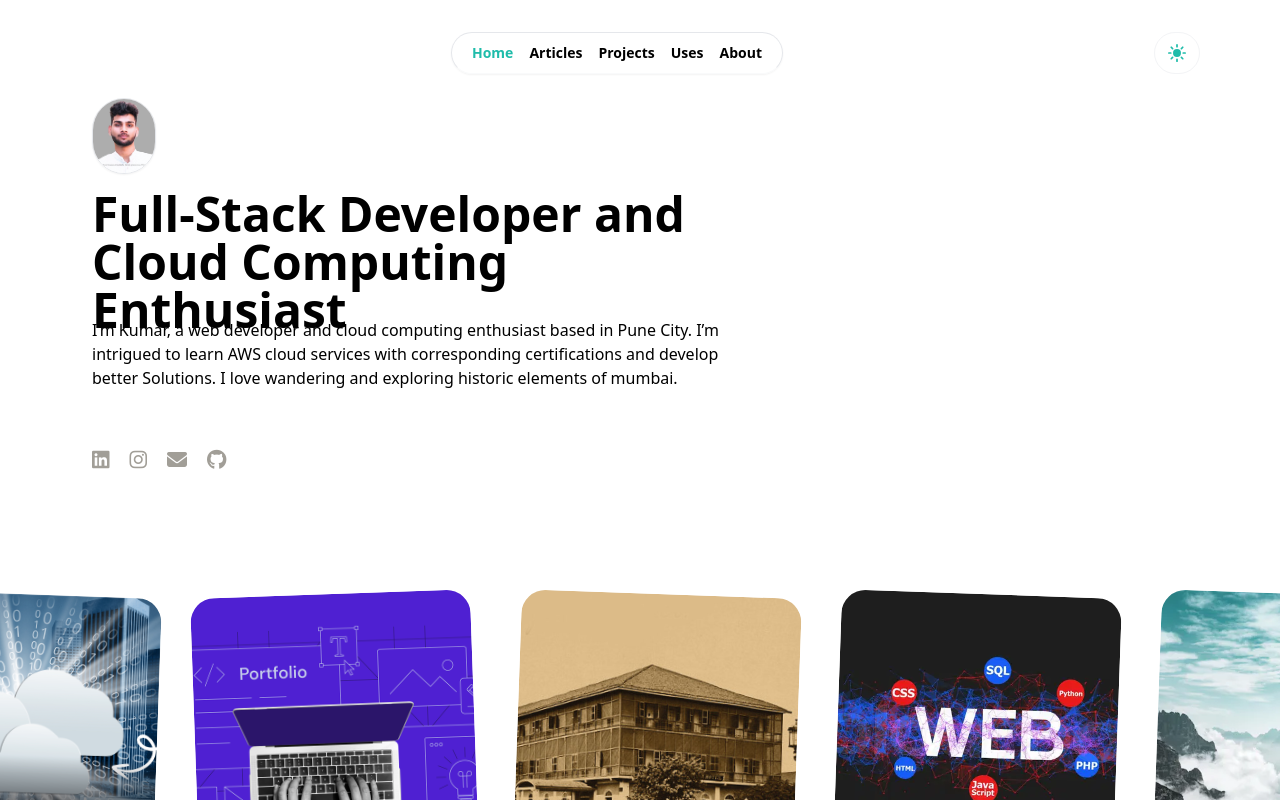
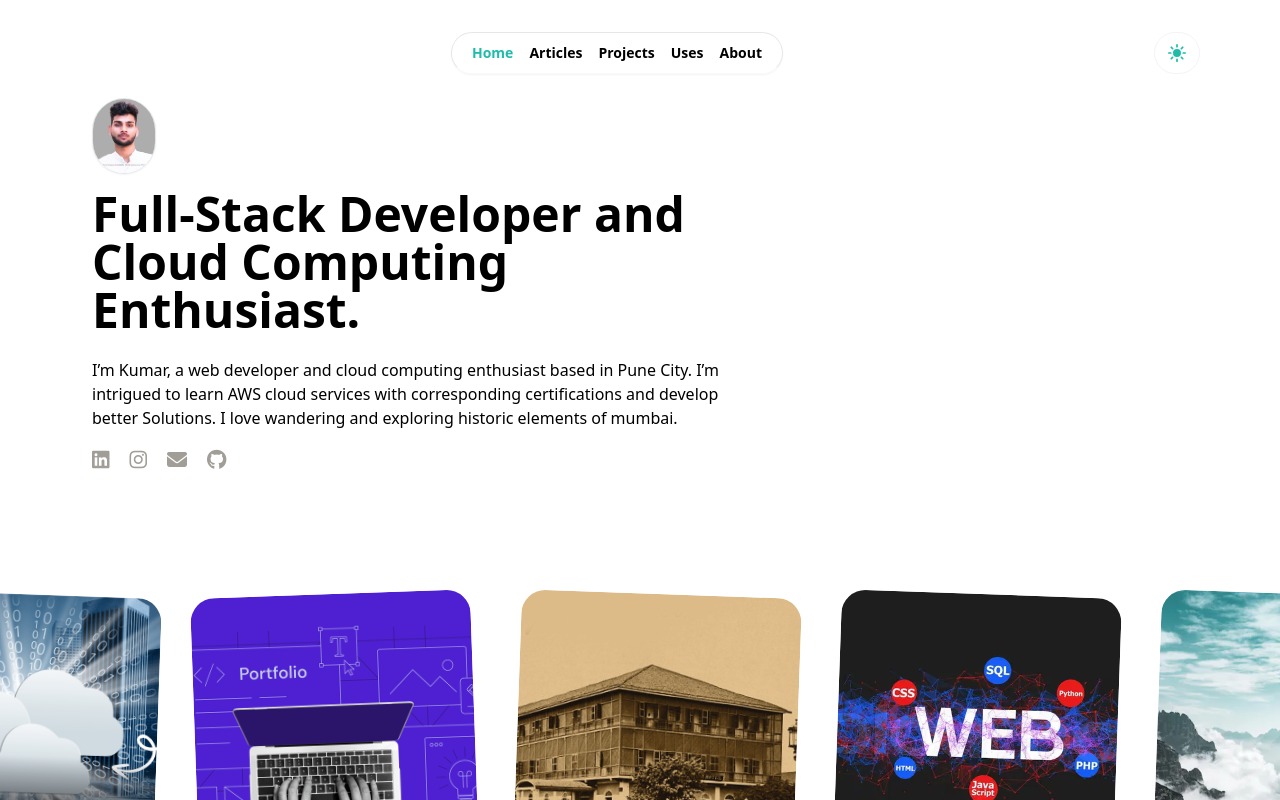
Before and after one commit to KumarWayadande/portfolio-prod, a React (Vite) app: page / in a window 1280 px wide. Shown: the top 800 px of the page. Built offline with nearby package versions, Linux system fonts and the light colour scheme.

Commit message:
heading added

```diff
--- a/src/components/aceternity-components/flip-words-demo.jsx
+++ b/src/components/aceternity-components/flip-words-demo.jsx
@@ -1,13 +1,12 @@
-/* eslint-disable react/prop-types */
 import { FlipWords } from "../ui/flip-words";
 
-export function FlipWordsDemo({words}) {
-  // const words = [
-  //   "Full-Stack Developer and Cloud Computing Ethusiast.",
-  //   // "I'm Mumbai's Underbelly Wanderer",
-  //   // "I'm Team Project Leader",
-  //   // "I'm School Topper - SSC",
-  // ];
+export function FlipWordsDemo() {
+  const words = [
+    "Full-Stack Developer and Cloud Computing Enthusiast.",
+    // "I'm Mumbai's Underbelly Wanderer",
+    // "I'm Team Project Leader",
+    // "I'm School Topper - SSC",
+  ];
 
   return (
     <div className="">
--- a/src/components/utility components/LandingPage.jsx
+++ b/src/components/utility components/LandingPage.jsx
@@ -64,12 +64,10 @@ const LandingPage = () => {
 
         <div className="heading text-4xl md:text-5xl font-bold dark:text-white">
           {/* Full-Stack Developer and Cloud Computing Ethusiast. */}
-          <FlipWordsDemo
-            words={["Full-Stack Developer and Cloud Computing Enthusiast"]}
-          />
+          <FlipWordsDemo />
         </div>
 
-        <div className="-translate-y-20">
+        <div className="-translate-y-10">
           <p className="dark:text-gray-400">
             I’m Kumar, a web developer and cloud computing enthusiast based in
             Pune City. I’m intrigued to learn AWS cloud services with
```
